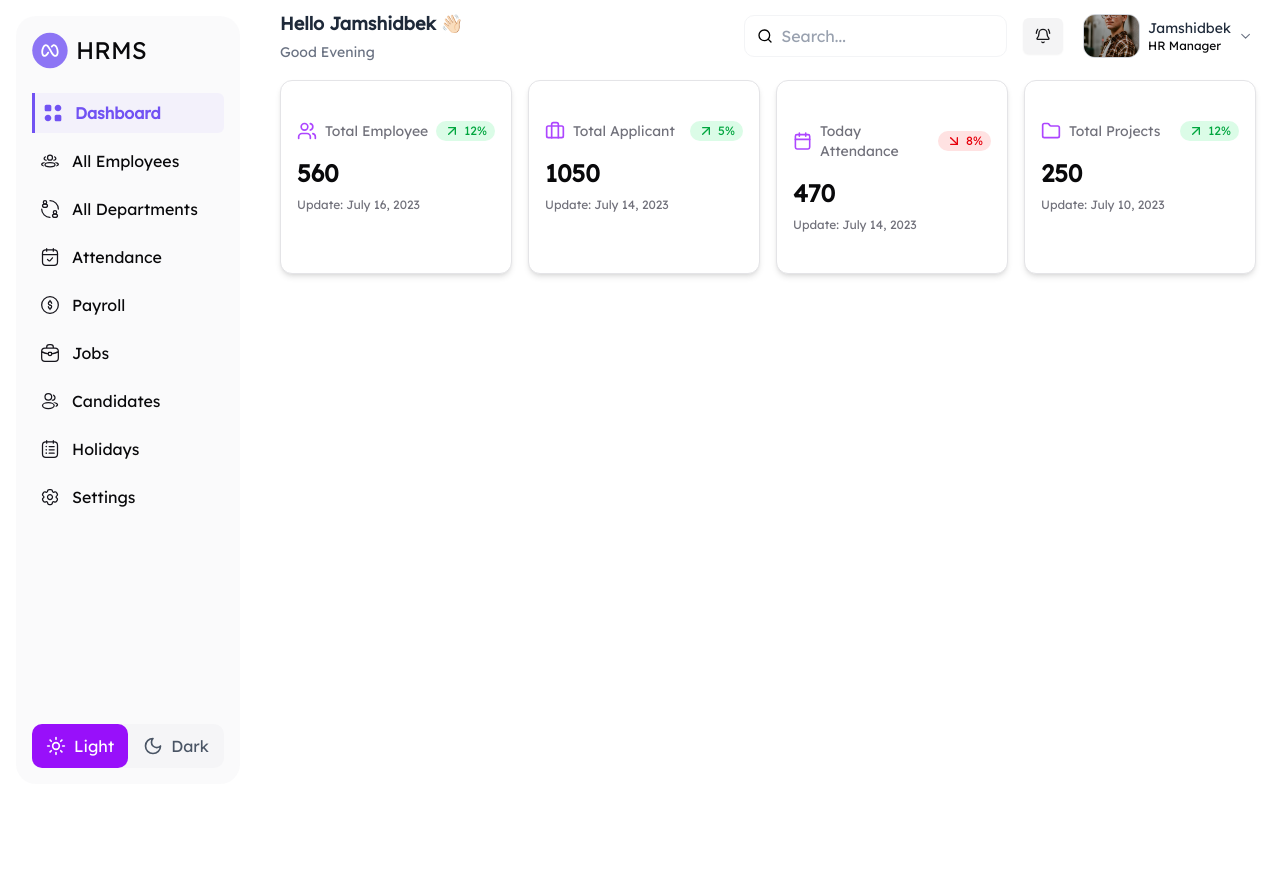
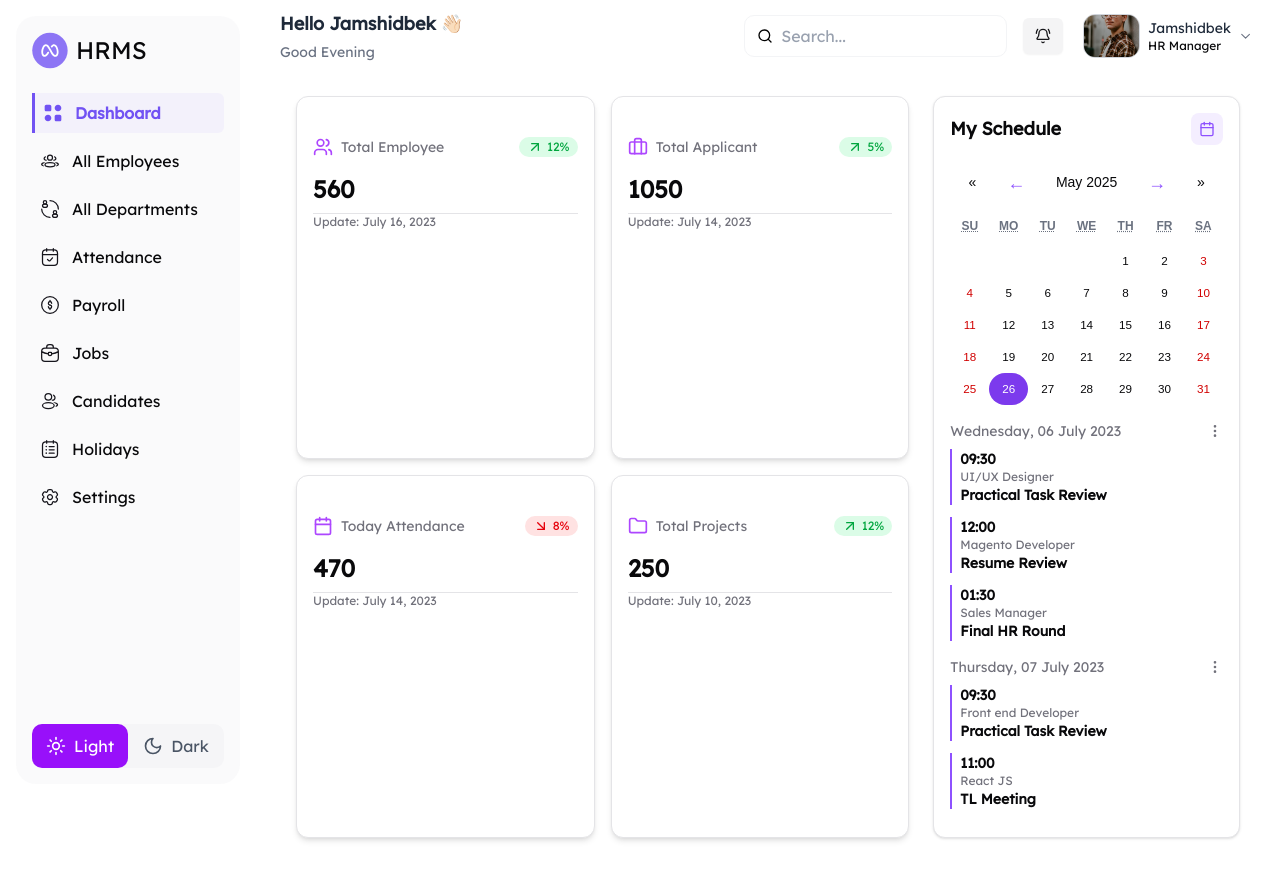
Before and after one commit to Ozodbekk1/NextJs-CRM-, a Next.js app: page /dashboard in a window 1280 px wide. Before the commit the page ends 800 px from the top, so only its background shows below. Built offline with nearby package versions, Linux system fonts and the light colour scheme.

Commit message:
calendar

```diff
--- a/package.json
+++ b/package.json
@@ -14,11 +14,14 @@
     "@radix-ui/react-switch": "^1.2.5",
     "class-variance-authority": "^0.7.1",
     "clsx": "^2.1.1",
+    "date-fns": "^4.1.0",
     "lucide-react": "^0.511.0",
     "next": "15.3.2",
     "next-themes": "^0.4.6",
     "react": "^19.0.0",
+    "react-calendar": "^5.1.0",
     "react-dom": "^19.0.0",
+    "recharts": "^2.15.3",
     "tailwind-merge": "^3.3.0"
   },
   "devDependencies": {
--- a/src/app/(pages)/dashboard/page.tsx
+++ b/src/app/(pages)/dashboard/page.tsx
@@ -1,5 +1,6 @@
 "use client";
 
+import MyScheduleCard from "@/app/components/dashboard/MySchedule";
 import { Card, CardContent } from "@/components/ui/card";
 import {
   ArrowUpRight,
@@ -47,7 +48,9 @@ const stats = [
 
 export default function DashboardStats() {
   return (
-    <div className="grid grid-cols-1 sm:grid-cols-2 lg:grid-cols-4 gap-4">
+    <div className="grid grid-cols-1 lg:grid-cols-[2fr_1fr] gap-6 p-4">
+      {/* Stats Cards */}
+      <div className="grid grid-cols-1 sm:grid-cols-2 gap-4">
         {stats.map((stat, index) => (
           <Card key={index} className="shadow-md">
             <CardContent className="p-4">
@@ -75,11 +78,16 @@ export default function DashboardStats() {
               </div>
               <div className="mt-4 text-2xl font-bold">{stat.value}</div>
               <div className="mt-2 text-xs text-muted-foreground">
+                <hr />
                 Update: {stat.updated}
               </div>
             </CardContent>
           </Card>
         ))}
       </div>
+
+      {/* Schedule Card */}
+      <MyScheduleCard />
+    </div>
   );
 }
--- /dev/null
+++ b/src/app/components/dashboard/MySchedule.tsx
@@ -0,0 +1,87 @@
+"use client";
+
+import { useState } from "react";
+import Calendar from "react-calendar";
+import { CalendarIcon, MoreVertical } from "lucide-react";
+import { format } from "date-fns";
+import "react-calendar/dist/Calendar.css";
+import "./calendar-style.css"; // quyida custom CSS ham beriladi
+
+const schedules = [
+  {
+    date: "Wednesday, 06 July 2023",
+    items: [
+      { time: "09:30", role: "UI/UX Designer", task: "Practical Task Review" },
+      { time: "12:00", role: "Magento Developer", task: "Resume Review" },
+      { time: "01:30", role: "Sales Manager", task: "Final HR Round" },
+    ],
+  },
+  {
+    date: "Thursday, 07 July 2023",
+    items: [
+      {
+        time: "09:30",
+        role: "Front end Developer",
+        task: "Practical Task Review",
+      },
+      { time: "11:00", role: "React JS", task: "TL Meeting" },
+    ],
+  },
+];
+
+const MyScheduleCard = () => {
+  const [date, setDate] = useState(new Date());
+
+  return (
+    <div className="rounded-xl border bg-card text-card-foreground shadow-sm p-4 w-full max-w-sm space-y-4">
+      {/* Header */}
+      <div className="flex justify-between items-center">
+        <h2 className="text-lg font-semibold">My Schedule</h2>
+        <div className="bg-primary/10 text-primary p-2 rounded-lg">
+          <CalendarIcon className="w-4 h-4" />
+        </div>
+      </div>
+
+      {/* Calendar */}
+      <div className="rounded-lg">
+        <Calendar
+          onChange={(value) => setDate(value as Date)}
+          value={date}
+          locale="en-US"
+          tileClassName={({ date: d }) =>
+            d.getDate() === date.getDate() && d.getMonth() === date.getMonth()
+              ? "selected-day"
+              : ""
+          }
+          prevLabel={<span className="text-primary text-lg">←</span>}
+          nextLabel={<span className="text-primary text-lg">→</span>}
+          formatShortWeekday={(locale, date) =>
+            ["Su", "Mo", "Tu", "We", "Th", "Fr", "Sa"][date.getDay()]
+          }
+          showNeighboringMonth={false}
+        />
+      </div>
+
+      {/* Schedule List */}
+      <div className="space-y-4">
+        {schedules.map((day, i) => (
+          <div key={i}>
+            <div className="flex justify-between items-center mb-2">
+              <p className="text-sm text-muted-foreground">{day.date}</p>
+              <MoreVertical className="w-4 h-4 text-muted-foreground" />
+            </div>
+            {day.items.map((item, j) => (
+              <div key={j} className="mb-3 pl-2 border-l-2 border-primary">
+                <div className="text-sm font-bold">{item.time}</div>
+                <div className="text-xs text-muted-foreground">{item.role}</div>
+                <div className="text-sm font-semibold">{item.task}</div>
+              </div>
+            ))}
+          </div>
+        ))}
+      </div>
+    </div>
+  );
+};
+
+export default MyScheduleCard;
--- /dev/null
+++ b/src/app/components/dashboard/calendar-style.css
@@ -0,0 +1,35 @@
+.react-calendar {
+  width: 100%;
+  font-size: 0.875rem;
+  font-weight: 500;
+  background-color: transparent;
+  border: none;
+}
+.react-calendar__navigation {
+  display: flex;
+  justify-content: space-between;
+  align-items: center;
+  margin-bottom: 0.5rem;
+}
+.react-calendar__month-view__weekdays {
+  font-size: 0.75rem;
+  color: #6b7280;
+  margin-bottom: 0.25rem;
+}
+.react-calendar__tile {
+  height: 2rem;
+  width: 2rem;
+  display: flex;
+  align-items: center;
+  justify-content: center;
+  border-radius: 9999px;
+}
+.react-calendar__tile--now {
+  color: #7c3aed;
+}
+.react-calendar__tile--active,
+.selected-day {
+  background-color: #7c3aed;
+  color: white;
+  border-radius: 9999px;
+}
```
Also changed, not shown: src/app/components/dashboard/AttendanceChart.tsx (deleted), src/app/components/dashboard/AttendanceTable.tsx (deleted), src/app/components/dashboard/Schedule.tsx (deleted), src/app/components/dashboard/StatsCards.tsx (deleted), 1 other file (tests, documents, lock files or other folders). Lines whose indentation alone changed are shown as unchanged.
